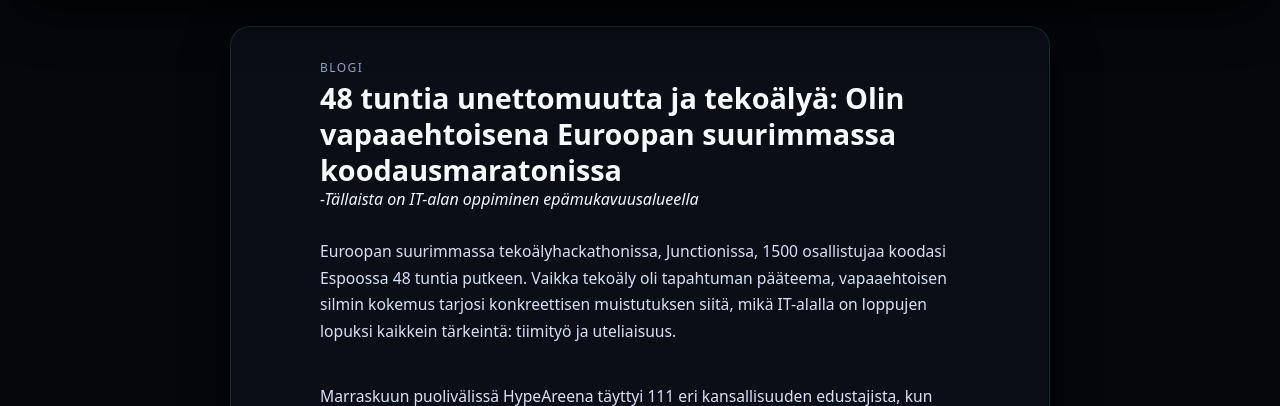
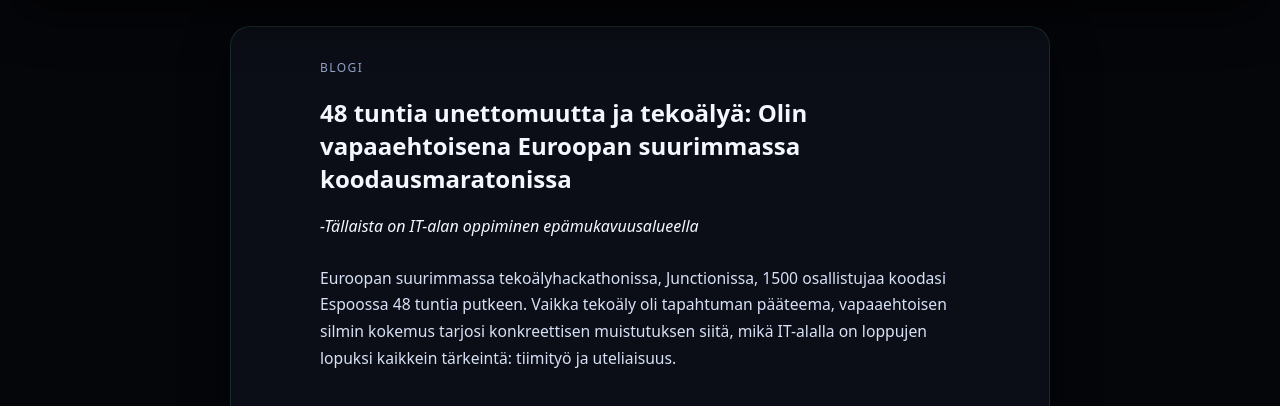
Before and after one commit to beecreating/resume-site, a website: page public/projects/blog/blog.html in a window 1280 px wide. Shown: the part 335-741 px from the top of the page. Drawn offline with Linux system fonts and the light colour scheme.

Commit message:
fixed issue with banner

```diff
--- a/public/projects/blog/blog.html
+++ b/public/projects/blog/blog.html
@@ -34,7 +34,7 @@
         <div class="post-inner">
           <header class="post-header">
             <p class="post-kicker">Blogi</p>
-            <h1>48 tuntia unettomuutta ja tekoälyä: Olin vapaaehtoisena Euroopan suurimmassa koodausmaratonissa </h1>
+            <h2>48 tuntia unettomuutta ja tekoälyä: Olin vapaaehtoisena Euroopan suurimmassa koodausmaratonissa </h2>
             <i>-Tällaista on IT-alan oppiminen epämukavuusalueella</i>
 
           </header>
```
